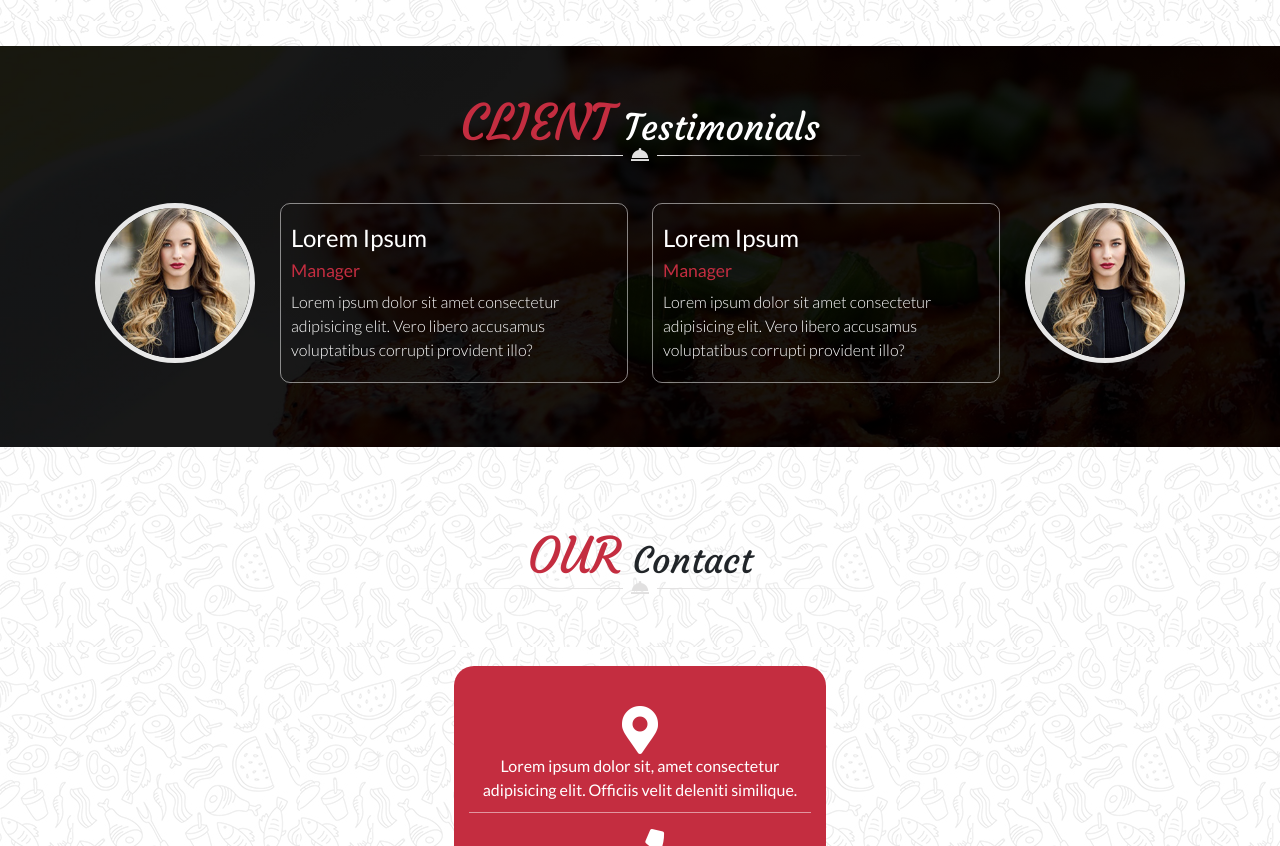
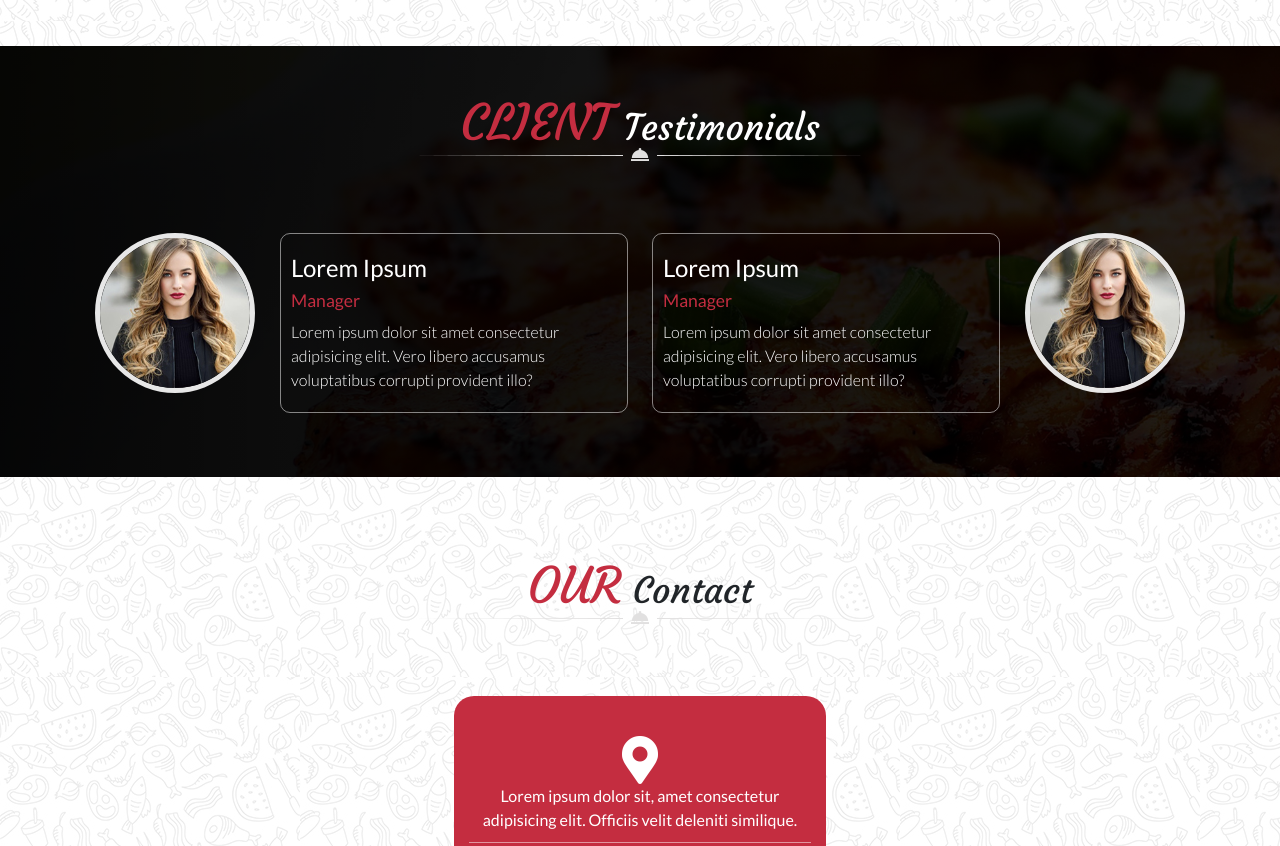
Before and after one commit to belmoussaoui/Coding-School-17-Site-du-Chef, a website: page index.html in a window 1280 px wide. Shown: the part 4615-5461 px from the top of the page. Drawn offline with nearby package versions, Linux system fonts and the light colour scheme.

Commit message:
correction du background image de la section testimonial

```diff
--- a/assets/sass/pages/_testimonials.sass
+++ b/assets/sass/pages/_testimonials.sass
@@ -1,5 +1,5 @@
 #testimonials
-    background: linear-gradient(rgba(0, 0, 0, 0.6), rgba(0, 0, 0, 0.6)), url("../img/testimonials_background.jpg")
+    background: linear-gradient(to right, rgba(0, 0, 0, 0.9), rgba(0, 0, 0, 0.4)), url("../img/testimonials_background.jpg")
     background-size: cover
     img
         width: 160px
--- a/index.html
+++ b/index.html
@@ -431,7 +431,7 @@
     <section id="testimonials">
         <div class="container pb-3">
             <h2 class="pt-md-10 pt-5 text-light mt-0"><span>Client</span> Testimonials</h2>
-            <div class="row text-center mx-lg-8 mx-md-0 pb-md-5">
+            <div class="row text-center mx-lg-8 mx-md-0 pb-md-5 mt-lg-10">
                 <div class="col-md-2 d-md-block d-none">
                     <img src="./assets/img/testimonial1.jpg" alt="" class="img-fluid">
                 </div>
```
Also changed, not shown: assets/css/style.css.
